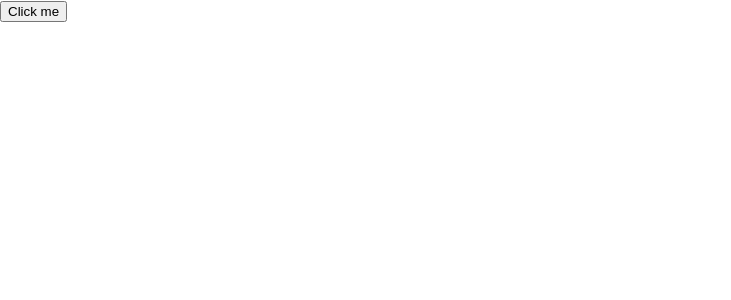
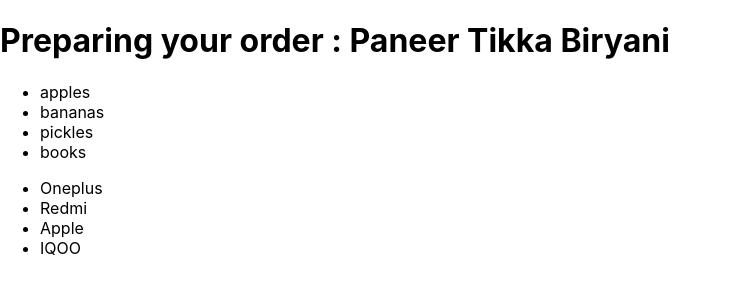
Before and after one commit to mdrahmanabdul/LearningReact, a React (Create React App) app in the folder Javascript_review/react-basics/: page / in a window 1280 px wide. Shown: the top 300 px of the page, without its empty margins (0-731 px from the left). Built offline with nearby package versions, Linux system fonts and the light colour scheme.

Commit message:
Rendering Lists in Javascript covered

```diff
--- a/Javascript_review/react-basics/src/App.js
+++ b/Javascript_review/react-basics/src/App.js
@@ -1,10 +1,12 @@
 
-import {ParentComp } from './Props';
+import { Customer, Groceries, RenderMobiles } from './Props';
 
 function App() {
   return (
     <div>
-        <ParentComp/>
+        <Customer/>
+        <Groceries/>
+        <RenderMobiles/>
     </div>
   );
 }
--- a/Javascript_review/react-basics/src/Props.js
+++ b/Javascript_review/react-basics/src/Props.js
@@ -17,21 +17,84 @@
 
 
 //Passing functions as props
+const Waiter=({order})=>{
 
-const CustomButton=({handleClick})=>{
     return(
         <>
-            <button onClick={handleClick}>Click me </button>
+            <h1>{`Preparing your order : ${order}`}</h1>
         </>
+    )
+
+};
+
+export const Customer =()=>{ //parent component
+    return(
+        <>
+             <Waiter order="Paneer Tikka Biryani"/>
+        </>
+    )
+};
+
+//Immutability
+//Instead of changing the existing object, create a new one
+
+const actualUser = {
+    'name' : 'Rahman',
+    'age' : 23,
+    'sex' : 'Male',
+    'position' : 'Associate Software Developer'
+};
+
+const updatedUser = {...actualUser,name:'Mohammed AbdulRahman'};
+console.log(updatedUser);
+
+
+//Rendering Lists
+export const Groceries=()=>{
+    const items = [
+        'apples','bananas','pickles','books'
+    ];
+
+    return(
+        <ul>
+            {
+                items.map((item,index)=>{
+                  return (<li key={index}>{item}</li>); //index is not ideal
+                })
+            }
+        </ul>
     );
 }
 
-export const ParentComp = () =>{
+//Rendering mobile brands
 
-    function showAlert(){
-        alert("Button clicked !");
-    }
+export const RenderMobiles=()=>{
+
+    const brandNames = [
+        {
+            id : 1,
+            name : 'Oneplus'
+        },
+        {
+            id : 2,
+            name : 'Redmi'
+        },
+        {
+            id : 3,
+            name : 'Apple'
+        },
+        {
+            id : 4,
+            name : 'IQOO'
+        }
+    ];
     return(
-         <CustomButton handleClick={showAlert}/>
+        <ul>
+            {
+                brandNames.map((mobile)=>{
+                    return <li key={mobile.id}>{mobile.name}</li>
+                })
+            }
+        </ul>
     );
 }
```
